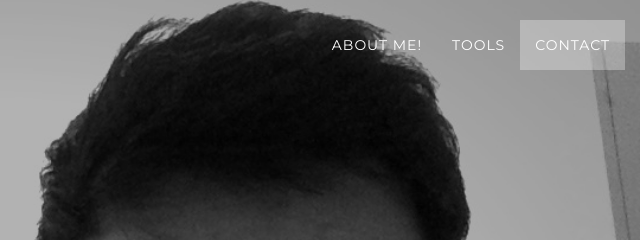
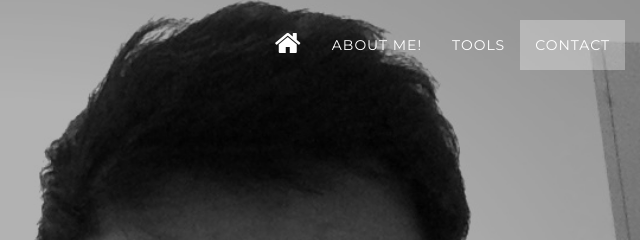
Before and after one commit to ketan37dm/ketan37dm.github.io, a plain HTML site: page index.html in a window 1280 px wide. Shown: the top 240 px of the page, 640-1280 px from the left. Drawn offline with Linux system fonts and the light colour scheme; some packages are replaced by stand-ins of ours.

Commit message:
home link added + navbar background changed

```diff
--- a/css/my_styles.css
+++ b/css/my_styles.css
@@ -5,7 +5,14 @@
 
 /* Navbar region */
 .top-nav-collapse{
-  background: rgba(0, 0, 0, 0.3);
+  /*background: rgba(0, 0, 0, 0.3);*/
+  background: transparent;
+  border-bottom: none !important;
+}
+
+.home-link{
+  top: -5px;
+  padding-bottom: 3px;
 }
 
 /* Intro region */
--- a/index.html
+++ b/index.html
@@ -48,6 +48,9 @@
             <!-- Hidden li included to remove active class from about link when scrolled up past about section -->
             <li class="hidden">
               <a href="#page-top"></a>
+            </li>
+            <li>
+              <a class="page-scroll home-link" data-top="0"> <i class="fa fa-2x fa-home"></i> </a>
             </li>
             <li>
               <a class="page-scroll" href="#about" data-top="798">About Me!</a>
```
